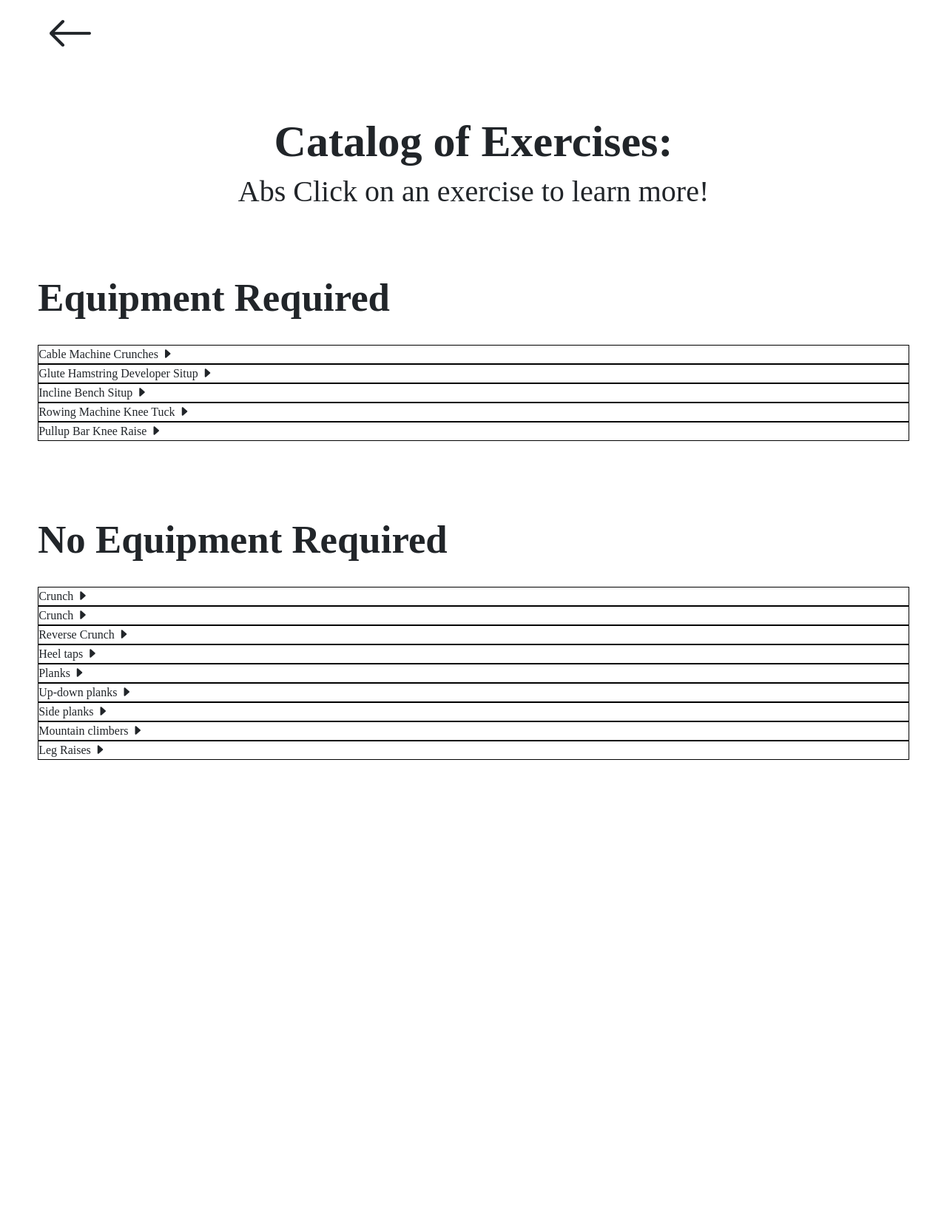
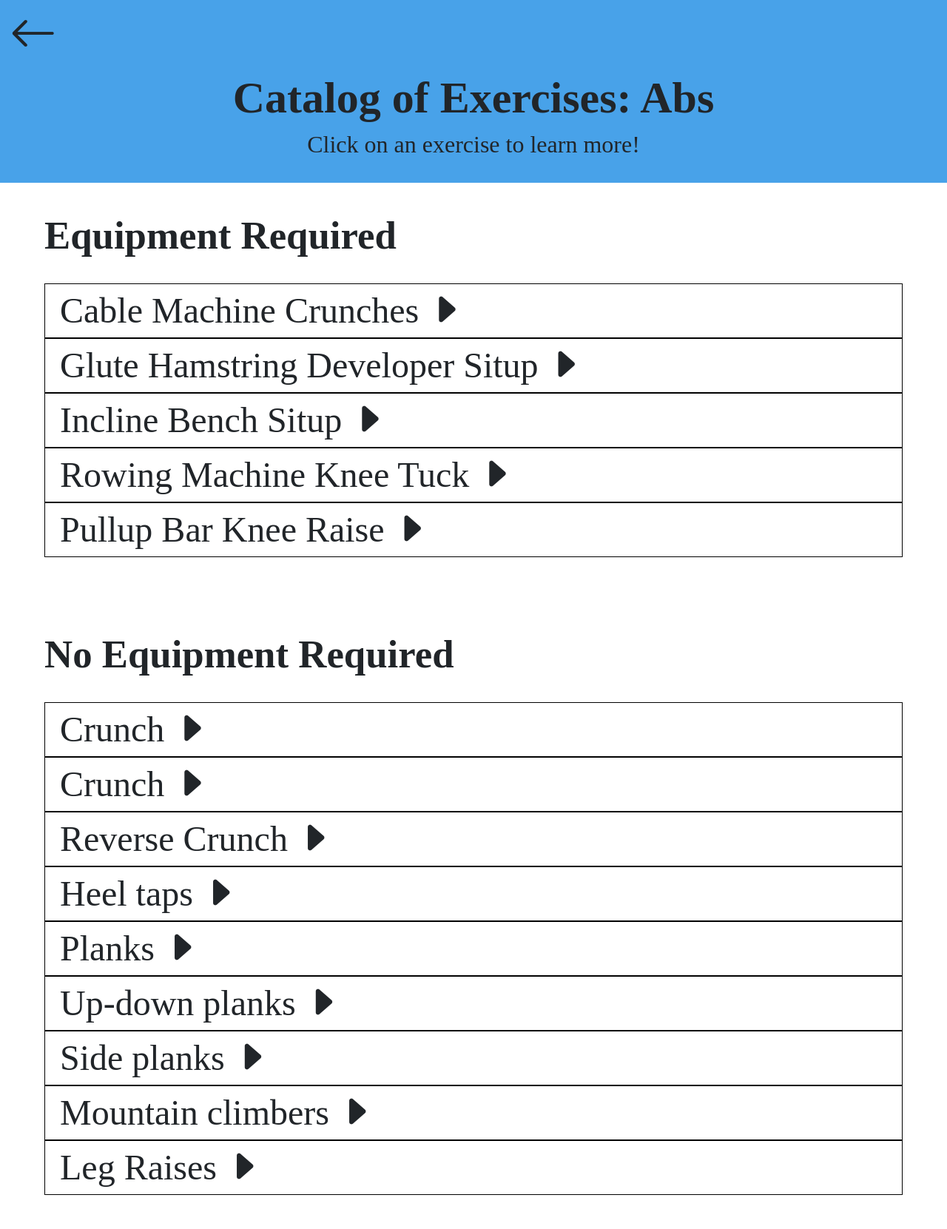
Before and after one commit to vhlee7/cs160-final-proj, a Django app: page /fitness/catalog-exercise-abs/ in a window 1280 px wide. Shown: the whole page at 74% size. Before the commit the page ends 1027 px from the top, so only its background shows below. Run offline with Django 3.2, Linux system fonts and the light colour scheme; some libraries are stand-ins or nearby versions.

Commit message:
touched up exercies

```diff
--- a/fitness/static/fitness/css/everything.css
+++ b/fitness/static/fitness/css/everything.css
@@ -6,3 +6,22 @@ h1 {
   font-size: 60px !important;
   font-weight: bold !important;
 }
+
+.exercisemenu{
+  background-color: #48A2E9 !important;
+}
+
+.my-container{
+  padding-left: 60px !important;
+  padding-right: 60px !important;
+}
+
+.inner-text {
+  font-size: 2em !important;
+  padding: 20px;
+}
+
+.outer-text {
+  font-size: 3em !important;
+  padding-left: 20px;
+}
--- a/fitness/templates/fitness/catalog-exercise-abs.html
+++ b/fitness/templates/fitness/catalog-exercise-abs.html
@@ -16,12 +16,12 @@
 h1 {
   text-align : center;
   font-weight : bold;
-  font-size : 4em;
-  margin-top: 5%;
+
 }
 h3 {
   text-align : center;
-  font-size : 2.5em;
+  font-size : 2em;
+  padding-bottom: 33px;
 }
 .images{
   max-width: 100%;
@@ -35,9 +35,7 @@ table{
   border-spacing: 0 30px;
   text-align:center;
 }
-.my-container{
-  padding : 0px 4%;
-}
+
 .footer {
   border-top: 1px solid black;
 }
@@ -128,13 +126,16 @@ p{
 
 </style>
 <body>
+    <div class = "exercisemenu">
+      <i class="bi bi-arrow-left" onclick="goBack()" style="font-size:4em; margin-left:1%; font-weight:bold;"></i>
+      <h1>Catalog of Exercises: Abs </h1>
+      <h3> Click on an exercise to learn more!</h3>
+      </div>
+    <div class = "my-container arms">
 
 
-    <div class = "my-container arms">
-      <i class="bi bi-arrow-left" onclick="goBack()" style="font-size:4em; margin-left:1%; font-weight:bold;"></i>
-      <h1>Catalog of Exercises: </h1>
-      <h3> Abs Click on an exercise to learn more!</h3>
-      <br><br><br>
+    <br>
+
       <div>
         <div class = "equip">
           <div class = "main-text">Equipment Required</div>
@@ -146,7 +147,7 @@ p{
               <div class ="inner-text" > 1. Grab a rope attachment with both hands and have your thumbs facing up.
 
               <br><br>
-              2. Kneel and position the rope behind your head. Both hands should be close to your neck throughout the exercise.
+              &nbsp;2. Kneel and position the rope behind your head. Both hands should be close to your neck throughout the exercise.
 
               <br><br>
               3. Once in this position, engage your glutes to produce some degree of posterior pelvic tilt and to engage your abs better.
```
Also changed, not shown: fitness/templates/fitness/catalog-exercise-arms.html (+10 -7 lines), fitness/templates/fitness/catalog-exercise-back.html (+9 -10 lines), fitness/templates/fitness/catalog-exercise-chest.html (+9 -7 lines), fitness/templates/fitness/catalog-exercise-legs.html (+9 -7 lines), fitness/templates/fitness/catalog-exercise-shoulders.html (+10 -9 lines), fitness/templates/fitness/muscle-groups.html (+6 -5 lines).
